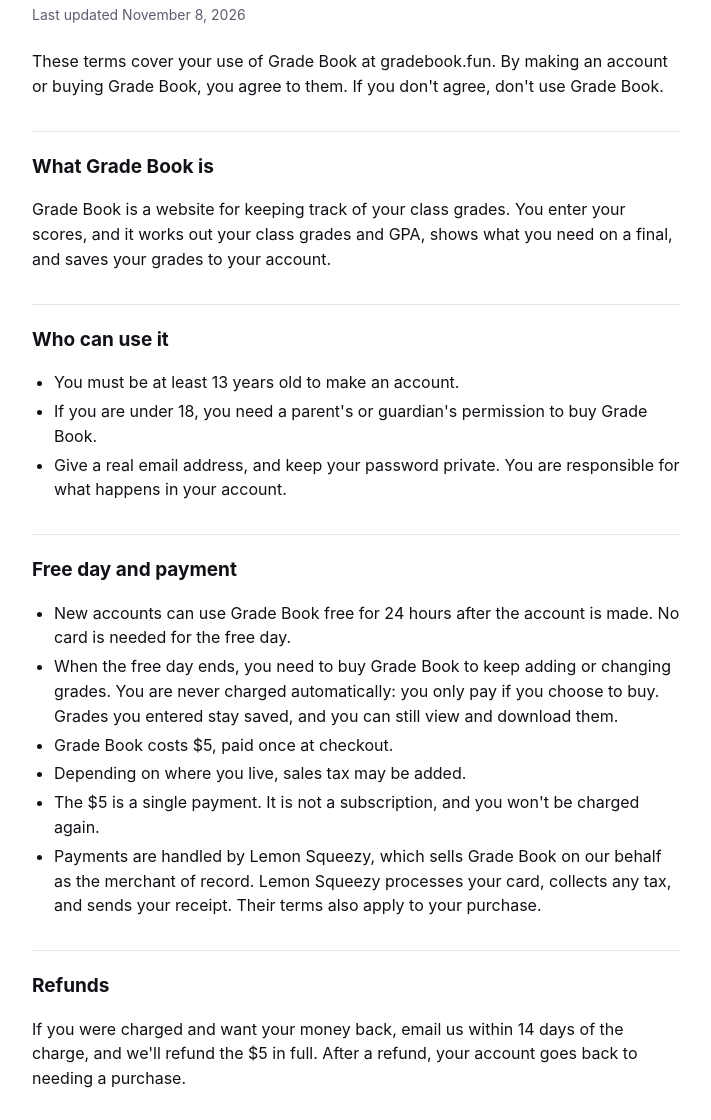
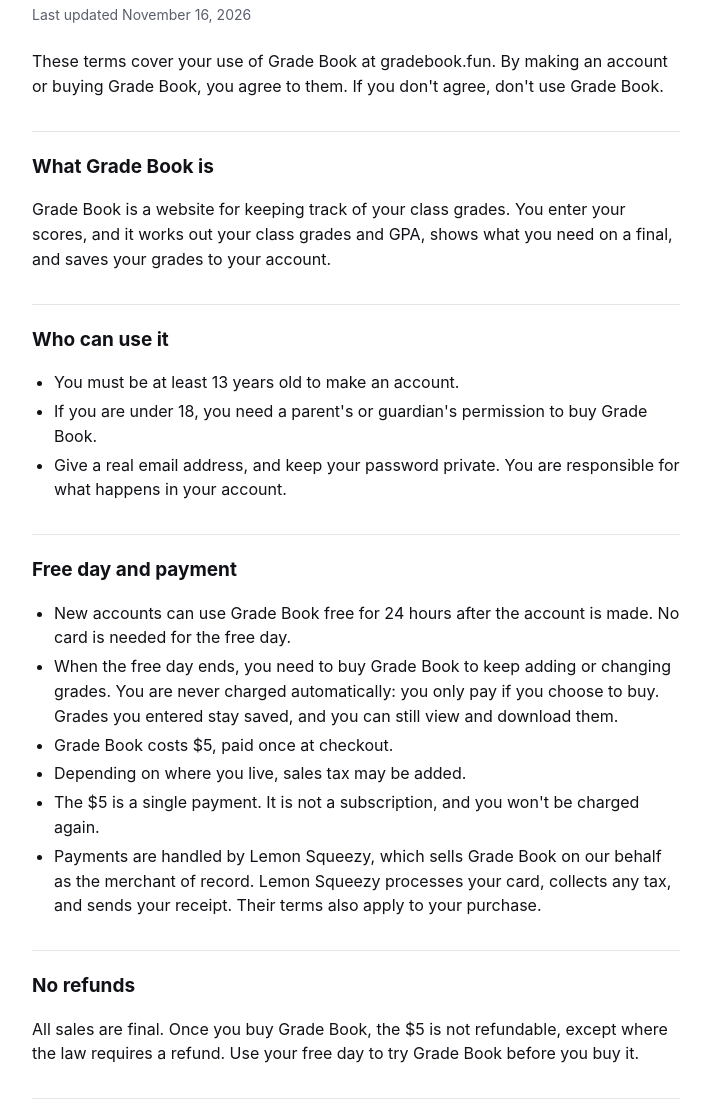
Before and after one commit to beckettdunne-lang/beckettdunne-lang.github.io, a plain HTML site: page terms.html in a window 1280 px wide. Shown: the part 116-1236 px from the top of the page, without its empty margins (284-995 px from the left). Drawn offline with Linux system fonts and the light colour scheme.

Commit message:
Terms: no refunds
Replace the 14-day refund promise with "All sales are final", except
where the law requires a refund. Update the delete-account note and
the README to match.

Co-Authored-By: Claude Opus 5.5 <noreply@anthropic.com>
Claude-Session: https://claude.ai/code/session_01X6L3L1i6wtHqo2zri29quQ

```diff
--- a/terms.html
+++ b/terms.html
@@ -5,7 +5,7 @@
 <meta name="viewport" content="width=device-width,initial-scale=1">
 <meta name="theme-color" content="#ffffff">
 <title>Grade Book Terms</title>
-<meta name="description" content="The terms of use for Grade Book, including the free day, the $5 one-time purchase and refunds.">
+<meta name="description" content="The terms of use for Grade Book, including the free day and the $5 one-time purchase.">
 <link rel="icon" href="/favicon.ico" sizes="48x48">
 <link rel="icon" href="/icon.svg" type="image/svg+xml">
 <link rel="apple-touch-icon" href="/apple-touch-icon.png">
@@ -30,7 +30,7 @@ li{margin:4px 0}
 <main>
 <a class="back" href="./">‹ Grade Book</a>
 <h1>Terms of use</h1>
-<p class="date">Last updated November 8, 2026</p>
+<p class="date">Last updated November 16, 2026</p>
 
 <p>These terms cover your use of Grade Book at gradebook.fun. By making an account or buying Grade Book, you agree to them. If you don't agree, don't use Grade Book.</p>
 
@@ -54,8 +54,8 @@ li{margin:4px 0}
 <li>Payments are handled by Lemon Squeezy, which sells Grade Book on our behalf as the merchant of record. Lemon Squeezy processes your card, collects any tax, and sends your receipt. Their terms also apply to your purchase.</li>
 </ul>
 
-<h2>Refunds</h2>
-<p>If you were charged and want your money back, email us within 14 days of the charge, and we'll refund the $5 in full. After a refund, your account goes back to needing a purchase.</p>
+<h2>No refunds</h2>
+<p>All sales are final. Once you buy Grade Book, the $5 is not refundable, except where the law requires a refund. Use your free day to try Grade Book before you buy it.</p>
 
 <h2>Your grades</h2>
 <p>The grades and other information you enter belong to you. We store them only so Grade Book can work for you. You can download them at any time from Settings, using <b>Export grades</b>. Our <a href="privacy.html">Privacy Policy</a> explains what we collect and how we use it.</p>
@@ -79,7 +79,7 @@ li{margin:4px 0}
 <p>If we change these terms, we'll update the date at the top of this page. If a change is important, we'll also tell you in Grade Book or by email.</p>
 
 <h2>Contact</h2>
-<p>Questions or refund requests: <a href="mailto:beckettdunne@gmail.com">beckettdunne@gmail.com</a></p>
+<p>Questions: <a href="mailto:beckettdunne@gmail.com">beckettdunne@gmail.com</a></p>
 
 <p class="foot"><a href="privacy.html">Privacy Policy</a> · <a href="./">Back to Grade Book</a></p>
 </main>
```
Also changed, not shown: index.html (+1 -1 lines), 1 other file.
